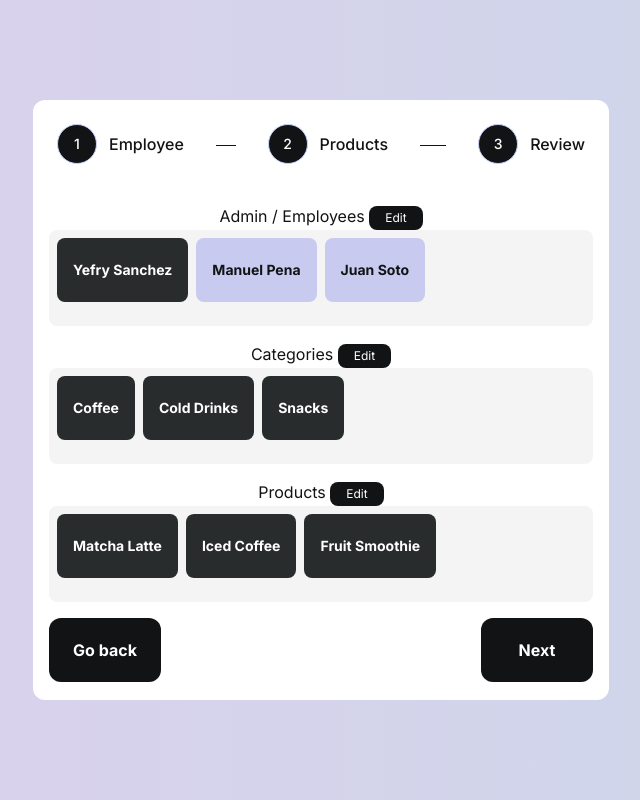
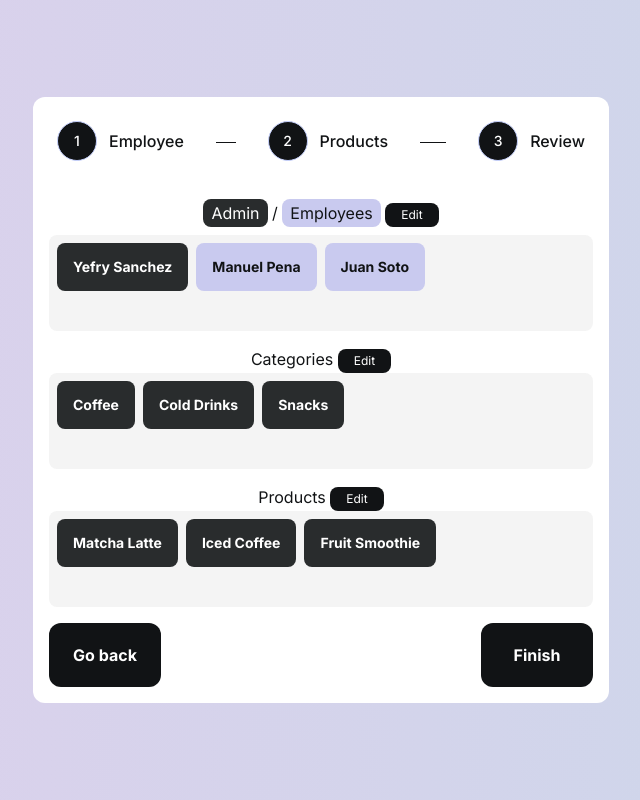
Before and after one commit to yefrysanchez/EzPOS, a React (Vite) app: page /newuser in a window 1280 px wide. Shown: the whole page, without its empty margins (319-959 px from the left). Built offline with nearby package versions, Linux system fonts and the light colour scheme.

Commit message:
step 3 finish missing db conn

```diff
--- a/src/components/MultiFormSteps/Step3.tsx
+++ b/src/components/MultiFormSteps/Step3.tsx
@@ -1,25 +1,52 @@
+import { useState } from "react";
+import Loading from "../Loading/Loading";
+import { useNavigate } from "react-router-dom";
+import { AnimatePresence, motion } from "framer-motion";
+import { fade } from "../../animations/animations";
+
 type Step3Type = {
   step: number;
   setStep: (n: number) => void;
 };
 
 const Step3: React.FC<Step3Type> = ({ setStep, step }) => {
+  const [isLoading, setIsloading] = useState(false);
+  const navigate = useNavigate();
+
   const goBack = () => {
     setStep(step - 1);
   };
 
   const handleNext = () => {
+    setIsloading(true);
     setTimeout(() => {
-      setStep(2);
-    }, 2000);
+      setIsloading(false);
+      navigate("/clockin");
+    }, 5000);
   };
 
   return (
     <div className="w-full">
+      <AnimatePresence>
+        {isLoading && (
+          <motion.div variants={fade} initial="initial" animate="enter" exit="exit" className="bg-black flex flex-col justify-center items-center fixed h-screen w-full left-0 top-0 right-0 bottom-0">
+            <h1 className=" mb-1 text-white animate-pulse text-xl">Loading</h1>
+            <Loading />
+          </motion.div>
+        )}
+      </AnimatePresence>
       {/* Review employees */}
       <div className="mb-4 flex flex-col items-center">
-        <div>
-          <span className="text-center text-black">Admin / Employees </span>
+        <div className="mb-2">
+          <span className="text-center text-black">
+            <span className="bg-darkGray text-white py-1 px-2 rounded-lg">
+              Admin
+            </span>{" "}
+            /{" "}
+            <span className="bg-purple text-black py-1 px-2 rounded-lg">
+              Employees
+            </span>{" "}
+          </span>
           <button
             onClick={() => setStep(1)}
             type="button"
@@ -28,7 +55,7 @@ const Step3: React.FC<Step3Type> = ({ setStep, step }) => {
             Edit
           </button>
         </div>
-        <div className="bg-lightGray/10 h-24 w-full rounded-lg p-2 overflow-y-scroll">
+        <div className="bg-lightGray/10 h-24 w-full rounded-lg p-2 overflow-y-scroll hide-scrollbar-webkit hide-scrollbar-firefox">
           <div className="flex gap-2 flex-wrap">
             {employees.map((e) => (
               <div
@@ -37,7 +64,7 @@ const Step3: React.FC<Step3Type> = ({ setStep, step }) => {
                   e.role === "admin"
                     ? "bg-darkGray text-white"
                     : "bg-purple text-black"
-                } text-sm w-fit font-bold h-16 rounded-lg p-4 flex items-center gap-2`}
+                } text-sm w-fit font-bold h-12 rounded-lg p-4 flex items-center gap-2`}
               >
                 <span className="capitalize">
                   {e.name} {e.lastName}
@@ -59,12 +86,12 @@ const Step3: React.FC<Step3Type> = ({ setStep, step }) => {
             Edit
           </button>
         </div>
-        <div className="bg-lightGray/10 h-24 w-full rounded-lg p-2 overflow-y-scroll">
+        <div className="bg-lightGray/10 h-24 w-full rounded-lg p-2 overflow-y-scroll hide-scrollbar-webkit hide-scrollbar-firefox">
           <div className="flex gap-2 flex-wrap">
             {categories.map((e) => (
               <div
                 key={e}
-                className={`bg-darkGray text-white text-sm w-fit font-bold h-16 rounded-lg p-4 flex items-center gap-2`}
+                className={`bg-darkGray text-white text-sm w-fit font-bold h-12 rounded-lg p-4 flex items-center gap-2`}
               >
                 <span className="capitalize">{e}</span>
               </div>
@@ -84,12 +111,12 @@ const Step3: React.FC<Step3Type> = ({ setStep, step }) => {
             Edit
           </button>
         </div>
-        <div className="bg-lightGray/10 h-24 w-full rounded-lg p-2 overflow-y-scroll">
+        <div className="bg-lightGray/10 h-24 w-full rounded-lg p-2 overflow-y-scroll hide-scrollbar-webkit hide-scrollbar-firefox">
           <div className="flex gap-2 flex-wrap">
             {products.map((e) => (
               <div
                 key={e.name}
-                className={`bg-darkGray text-white text-sm w-fit font-bold h-16 rounded-lg p-4 flex items-center gap-2`}
+                className={`bg-darkGray text-white text-sm w-fit font-bold h-12 rounded-lg p-4 flex items-center gap-2`}
               >
                 <span className="capitalize">{e.name}</span>
               </div>
@@ -110,7 +137,7 @@ const Step3: React.FC<Step3Type> = ({ setStep, step }) => {
           className="bg-black placeholder:text-gray w-28 h-16 p-4 rounded-xl font-bold text-white cursor-pointer disabled:opacity-60 disabled:cursor-auto"
           type="button"
         >
-          Next
+          Finish
         </button>
       </div>
     </div>
```
